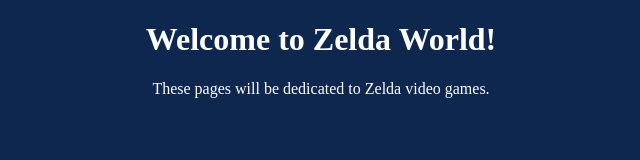
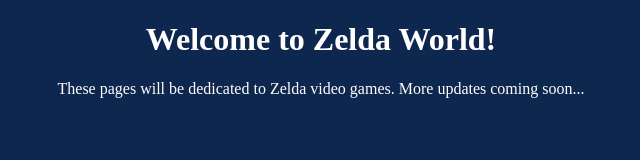
Before and after one commit to lucas-chat/lucas-chat.github.io, a plain HTML site: page index.html in a window 1280 px wide. Shown: the whole page, without its empty margins (319-959 px from the left). Drawn offline with Linux system fonts and the light colour scheme.

Commit message:
feat(welcome): enhancing page description

```diff
--- a/index.html
+++ b/index.html
@@ -8,6 +8,6 @@
   </head>
   <body>
     <h1 class="title">Welcome to Zelda World!</h1>
-    <p class="subtitle">These pages will be dedicated to Zelda video games.</p>
+    <p class="subtitle">These pages will be dedicated to Zelda video games. More updates coming soon...</p>
   </body>
 </html>
```
